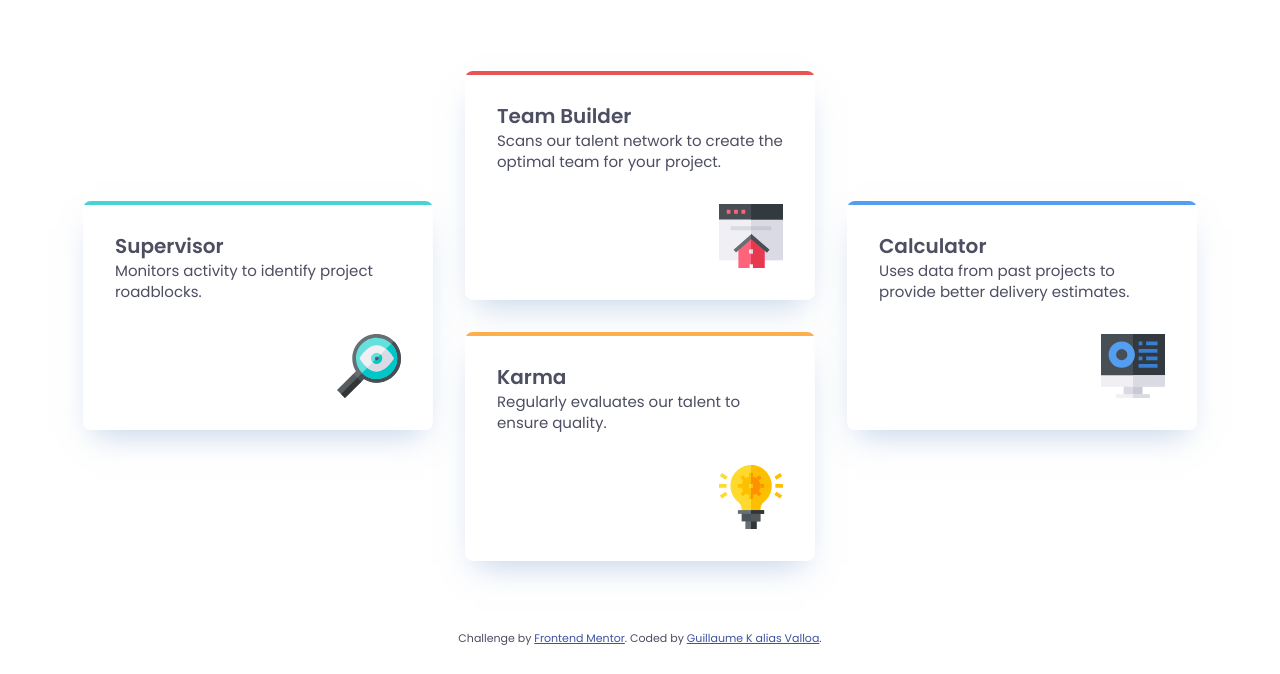
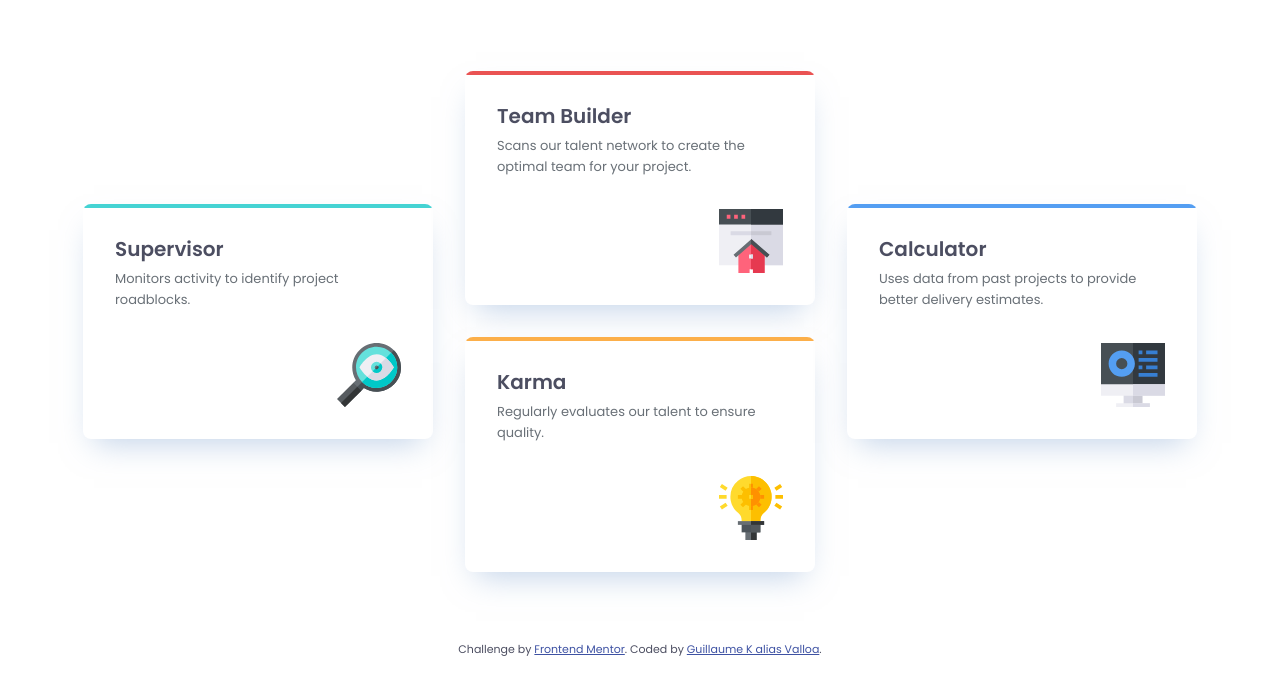
Before and after one commit to Valloa/FEM-Four-card-feature-section, a plain HTML site: page index.html in a window 1280 px wide. Shown: the part 264-938 px from the top of the page. Drawn offline with Linux system fonts and the light colour scheme.

Commit message:
fix block typo and layhout

```diff
--- a/index.html
+++ b/index.html
@@ -44,7 +44,7 @@
           <h2 class="Text3">
             Supervisor
           </h2>
-          <p class="Text4">
+          <p class="Text5">
             Monitors activity to identify project roadblocks.
           </p>
         </section>
@@ -53,7 +53,7 @@
           <h2 class="Text3">
             Team Builder
           </h2>
-          <p class="Text4">
+          <p class="Text5">
             Scans our talent network to create the optimal team for your project.
           </p>
         </section>
@@ -62,7 +62,7 @@
           <h2 class="Text3">
             Karma
           </h2>
-          <p class="Text4">
+          <p class="Text5">
             Regularly evaluates our talent to ensure quality.
           </p>
         </section>
@@ -71,7 +71,7 @@
           <h2 class="Text3">
             Calculator
           </h2>
-          <p class="Text4">
+          <p class="Text5">
             Uses data from past projects to provide better delivery estimates.
           </p>
         </section>
--- a/styles.css
+++ b/styles.css
@@ -186,6 +186,14 @@ img {
         margin-block-start: 2rem;
         background: no-repeat center/cover;
     }
+
+    h2 {
+        margin-block-end: .375rem;
+    }
+
+    p {
+        color: var(--grey-400);
+    }
 }
 
 .Supervisor {
```
